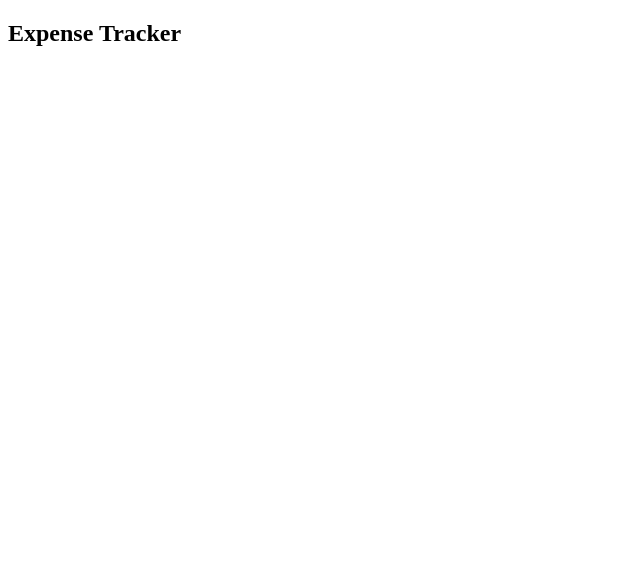
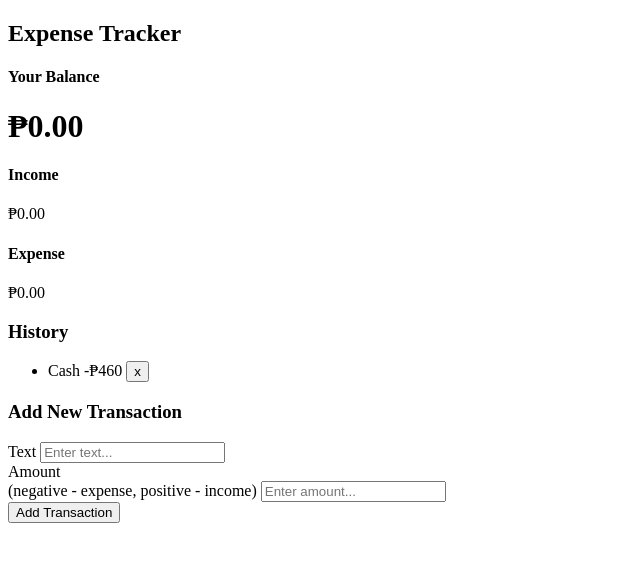
Before and after one commit to philrey12/expense-tracker, a plain HTML site: page index.html in a window 1280 px wide. Shown: the whole page, without its empty margins (0-640 px from the left). Drawn offline with Linux system fonts and the light colour scheme.

Commit message:
Update index.html

```diff
--- a/index.html
+++ b/index.html
@@ -9,6 +9,51 @@
 <body>
     <h2>Expense Tracker</h2>
 
+    <div class="container">
+        <h4>Your Balance</h4>
+        <h1 id="balance"><span>&#8369</span>0.00</h1>
+
+        <div class="inc-exp-container">
+            <div>
+                <h4>Income</h4>
+                <p id="money-plus" class="money-plus"><span>&#8369</span>0.00</p>
+            </div>
+            <div>
+                <h4>Expense</h4>
+                <p id="money-minus" class="money-minus"><span>&#8369</span>0.00</p>
+            </div>
+        </div>
+
+        <h3>History</h3>
+        <ul id="list" class="list">
+            <li class="minus">
+                Cash
+                <span>
+                    -<span>&#8369</span>460
+                </span>
+
+                <button class="delete-btn">x</button>
+            </li>
+        </ul>
+
+        <h3>Add New Transaction</h3>
+        <form id="form">
+            <div class="form-control">
+                <label for="text">Text</label>
+                <input type="text" id="text" placeholder="Enter text...">
+            </div>
+            <div class="form-control">
+                <label for="amount">
+                    Amount<br>
+                    (negative - expense, positive - income)
+                </label>
+                <input type="number" id="amount" placeholder="Enter amount...">
+            </div>
+
+            <button class="btn">Add Transaction</button>
+        </form>
+    </div>
+
     <script src="js/app.js"></script>
 </body>
 </html>
```
